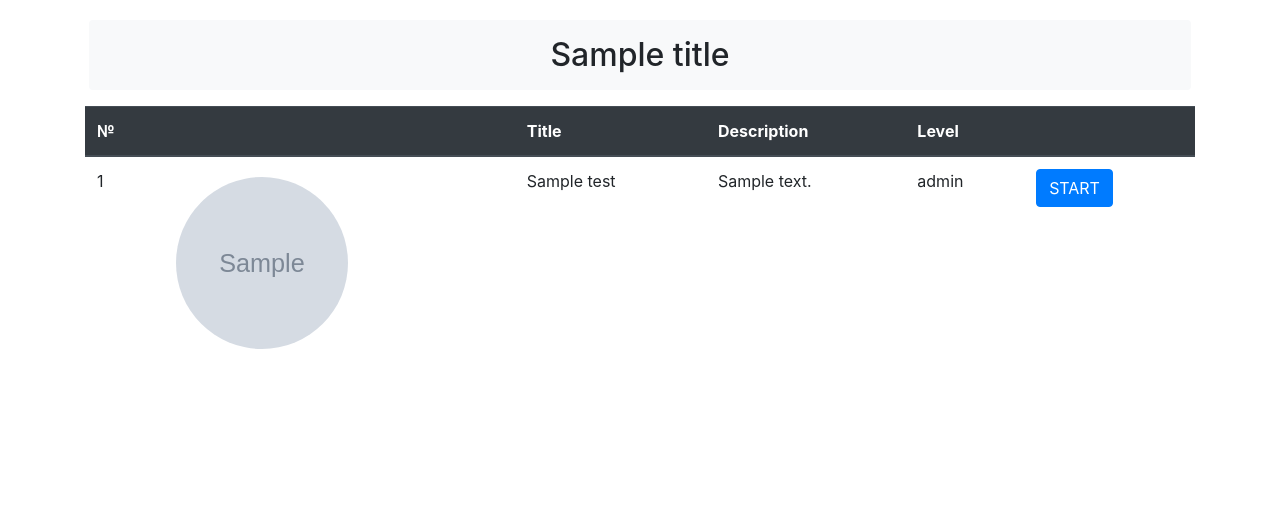
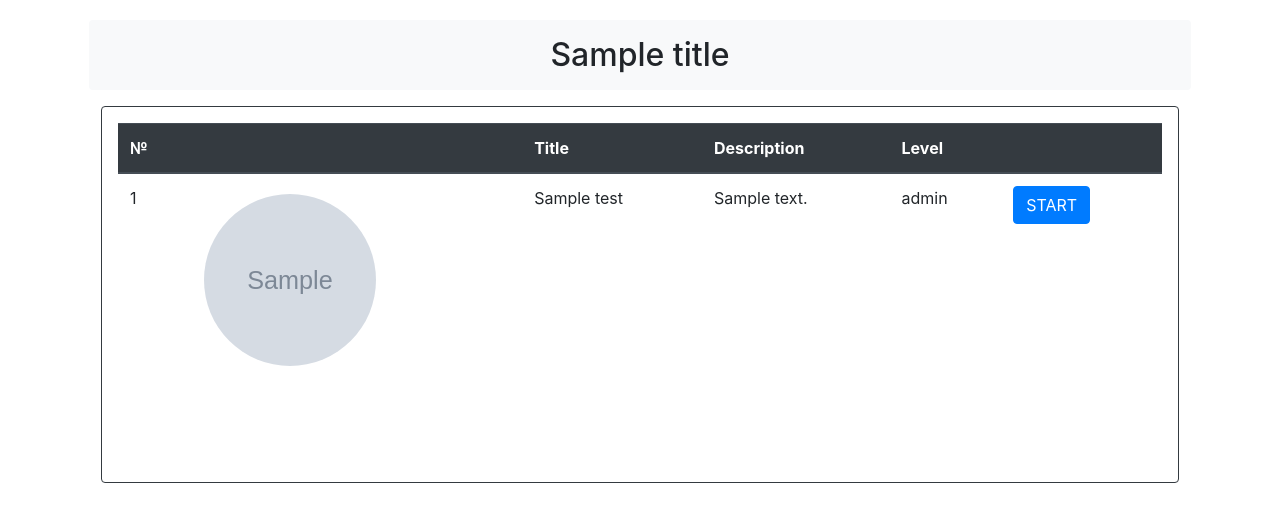
Before and after one commit to annalitvin/TestSet, a Django app: template src/testset/templates/testset/test_list.html in a window 1280 px wide. Shown: the part 56-578 px from the top of the page. Run offline with Django 3.2, Linux system fonts and the light colour scheme; the template is opened without the code that fills it: most values are stand-ins (such as "Sample title", 1, 10 or a date in 2020); grey boxes marked "Sample" are stand-in pictures; parts of the project's set-up code (start-up, migrations or seed data) failed here and were passed over; some libraries are stand-ins or nearby versions.

Commit message:
Сontent border added

```diff
--- a/src/templates/base.html
+++ b/src/templates/base.html
@@ -60,10 +60,13 @@
     <div class="p-2">
         {% include 'includes/messages.html' %}
     </div>
-    <h2 class="p-3 m-1 bg-light rounded text-center">{{ title }}</h2>
-    <p></p>
-    {% block content %}
-    {% endblock %}
+    <h2 class="p-3 m-1 bg-light rounded text-center">
+        {% block title_page %}{{ title }}{% endblock %}
+    </h2>
+    <div class="border border-dark rounded p-3 m-3">
+        {% block content %}
+        {% endblock %}
+    </div>
 </div>
 </body>
 </html>
```
